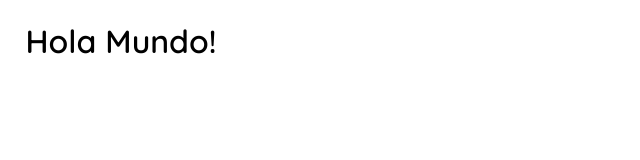
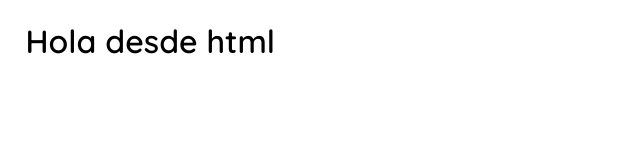
Before and after one commit to fraguival/github, a plain HTML site: page index.html in a window 1280 px wide. Shown: the whole page, without its empty margins (0-640 px from the left). Drawn offline with Linux system fonts and the light colour scheme.

Commit message:
agrgamos un h1

```diff
--- a/index.html
+++ b/index.html
@@ -9,7 +9,7 @@
 </head>
 <body>
     <div class="container">
-        <h1>Hola Mundo!</h1>
+        <h1>Hola desde html</h1>
     </div>
 </body>
 </html>
```
